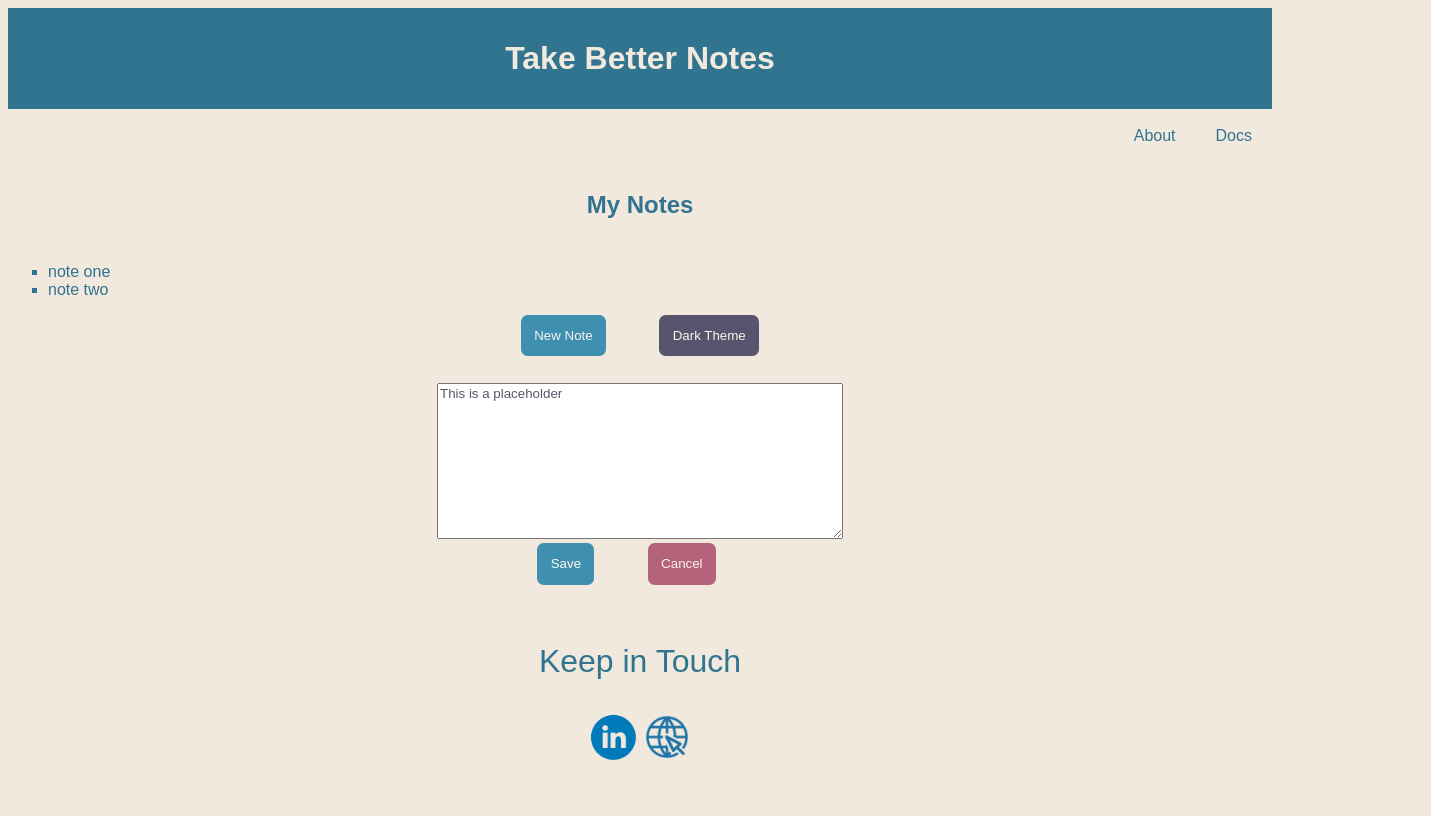
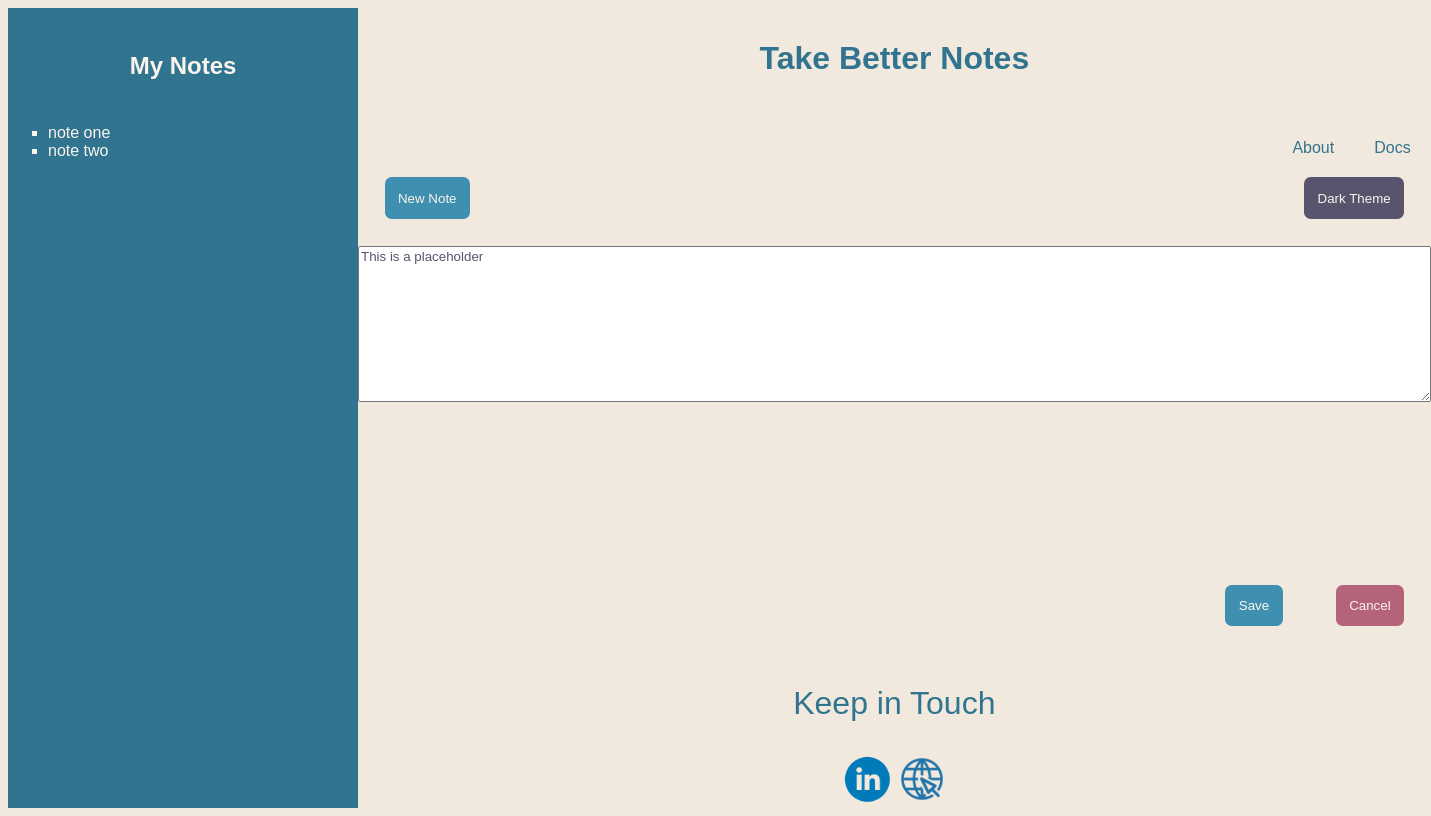
Before and after one commit to a17876/note_website2, a plain HTML site: page index.html in a window 1280 px wide. Shown: the whole page, 1431 px wide, since content can reach past the window. Drawn offline with Linux system fonts and the light colour scheme; a web font is replaced by a local one.

Commit message:
desktop css - backgroud color, grid, height

```diff
--- a/css/stylesheet.css
+++ b/css/stylesheet.css
@@ -84,3 +84,52 @@ h2{
 .touch{
     font-size: 2rem;
 }
+
+@media screen and (min-width:600px){
+    .body_grid{
+        display: grid;
+        grid-template-columns: 350px 4fr;
+        grid-template-rows: 1fr 0.5fr 0.5fr 3fr 0.5fr 0.5fr;
+        background-color:#f2e9de;
+        height: 100vh;
+        color: #31748f ;
+    }
+    h1.header,.nav_ul{
+        background-color:#f2e9de;
+        color: #31748f ;
+        border: none;
+    }
+    .header{
+        grid-column: 2/3;
+        grid-row: 1/2;
+    }
+    .nav{
+        grid-column: 2/3;
+        grid-row: 2/3;
+    }
+    .one{
+        grid-column: 2/3;
+        grid-row: 3/4;
+    }
+    .note{
+        grid-column: 2/3;
+        grid-row: 4/5;
+    }
+    #story{
+        width: 80em;
+    }
+    .two{
+        grid-column: 2/3;
+        grid-row: 5/6;
+    }
+    .footer{
+        grid-column: 2/3;
+        grid-row: 6/7;
+    }
+    .aside{
+        grid-column: 1/2;
+        grid-row: 1/7;
+        background-color:#31748f ;
+        color: #faf4ed;
+    }
+    }
```
